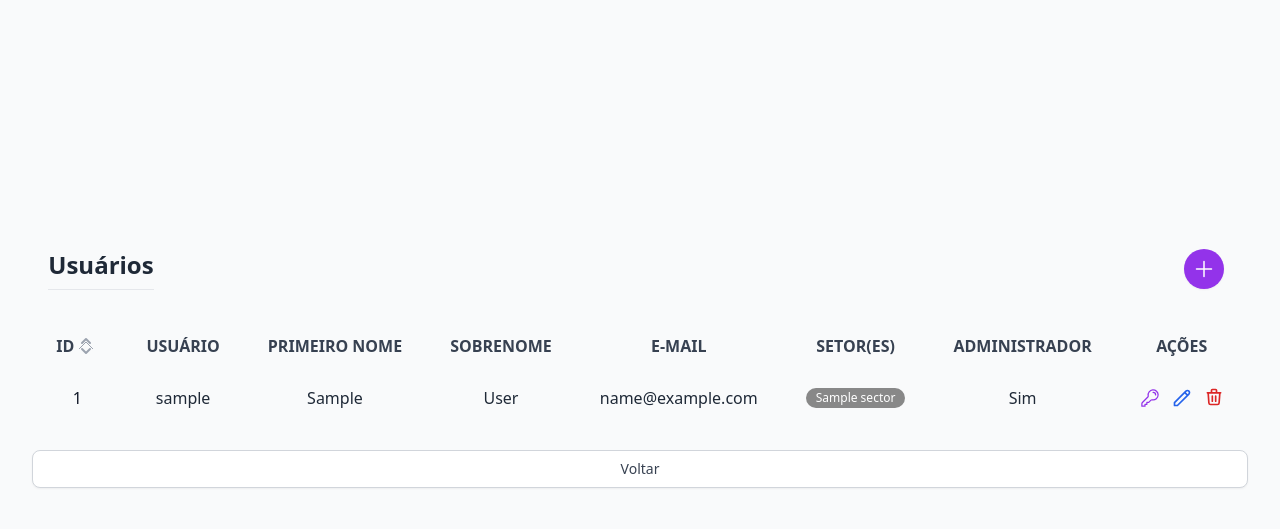
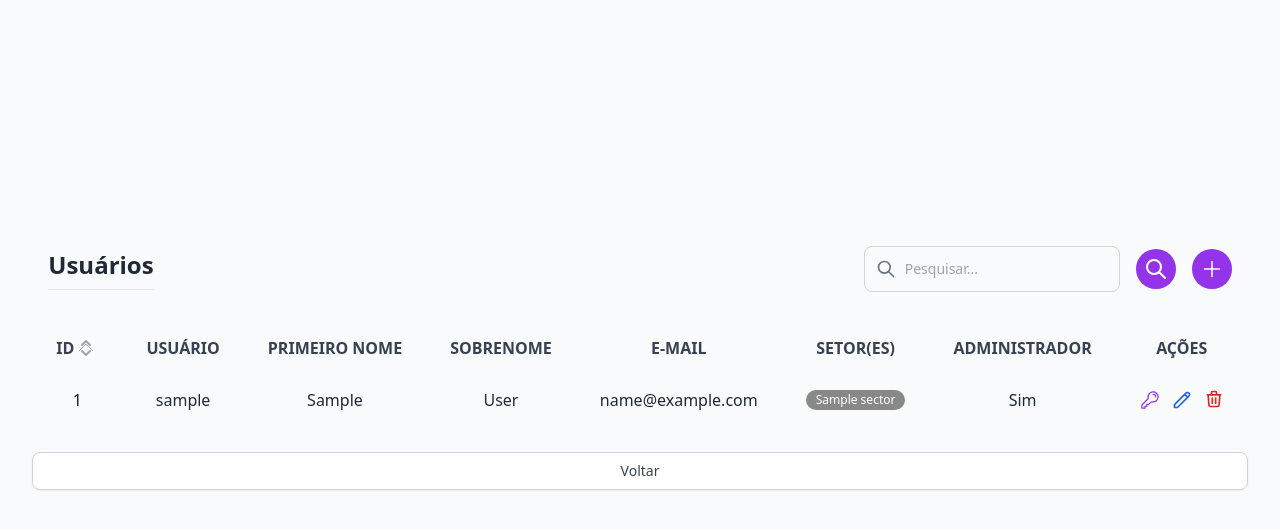
Before and after one commit to lucsdsm/tickets, a Flask app: page /users/view in a window 1280 px wide. Shown: the part 80-609 px from the top of the page. Run offline with Flask 3, Linux system fonts and the light colour scheme; a user stored in the database is signed in; tables that the repository leaves empty hold one stand-in row (values such as "Sample post").

Commit message:
funcionalidade de pesquisa na tabela de usuários

```diff
--- a/app/routes/panel/users/users.py
+++ b/app/routes/panel/users/users.py
@@ -1,7 +1,7 @@
 from app import db
 from flask import Blueprint, render_template, redirect, url_for, flash, request, session, Response
 from flask_login import login_user, logout_user, login_required, current_user
-from sqlalchemy import func
+from sqlalchemy import func, or_
 from app.decorators import admin_required
 from app.models import User
 from app.models import Sector
@@ -14,6 +14,7 @@ users = Blueprint('users', __name__)
 def view():
     sort_by = request.args.get('sort_by', 'id', type=str)
     direction = request.args.get('direction', 'asc', type=str)
+    search_term = request.args.get('search', '', type=str)
 
     # lista de colunas permitidas para evitar injeção de sql
     allowed_columns = ['id', 'username', 'first_name', 'last_name', 'email', 'sectors', 'admin']
@@ -28,6 +29,20 @@ def view():
 
     # constrói a query
     query = User.query
+
+    if search_term:
+        # O '%' é um wildcard. Pesquisa por termos que contenham o texto.
+        search_pattern = f"%{search_term}%"
+        # or_() permite pesquisar em múltiplas colunas
+        query = query.filter(
+            or_(
+                User.username.ilike(search_pattern),
+                User.first_name.ilike(search_pattern),
+                User.last_name.ilike(search_pattern),
+                User.email.ilike(search_pattern)
+            )
+        )
+
     if sort_by == 'sectors':
         # para ordenar por setor, faz join nas tabelas user e setor. nesse caso faz um left join para recuperar usuários também sem setor.
         # agrupa por utilizador e ordena pelo nome do primeiro setor em ordem alfabética.
@@ -52,7 +67,8 @@ def view():
                            users=users,
                            all_sectors=all_sectors,
                            sort_by=sort_by,
-                           direction=direction)
+                           direction=direction,
+                           search=search_term)
 
 @users.route('/add_user', methods=['GET', 'POST'])
 @login_required
--- a/app/static/css/output.css
+++ b/app/static/css/output.css
@@ -599,6 +599,10 @@ video {
   bottom: 0px;
 }
 
+.left-0 {
+  left: 0px;
+}
+
 .left-1\/2 {
   left: 50%;
 }
@@ -633,11 +637,6 @@ video {
 
 .m-5 {
   margin: 1.25rem;
-}
-
-.mx-2 {
-  margin-left: 0.5rem;
-  margin-right: 0.5rem;
 }
 
 .mx-4 {
@@ -959,10 +958,6 @@ video {
   justify-content: space-between;
 }
 
-.justify-around {
-  justify-content: space-around;
-}
-
 .gap-1 {
   gap: 0.25rem;
 }
@@ -1171,6 +1166,10 @@ video {
   padding: 0.625rem;
 }
 
+.p-3 {
+  padding: 0.75rem;
+}
+
 .p-4 {
   padding: 1rem;
 }
@@ -1246,6 +1245,14 @@ video {
 
 .pb-2 {
   padding-bottom: 0.5rem;
+}
+
+.pl-10 {
+  padding-left: 2.5rem;
+}
+
+.pl-3 {
+  padding-left: 0.75rem;
 }
 
 .pr-12 {
@@ -1839,6 +1846,10 @@ video {
   .md\:hidden {
     display: none;
   }
+
+  .md\:w-auto {
+    width: auto;
+  }
 }
 
 @media (min-width: 1024px) {
--- a/app/templates/layout.html
+++ b/app/templates/layout.html
@@ -24,6 +24,13 @@
         input[type="password"]::-ms-reveal,
         input[type="password"]::-webkit-password-reveal-button {
             display: none;
+        }
+        /* esconde o botão 'x' de limpar nos inputs de pesquisa */
+        input[type="search"]::-webkit-search-decoration,
+        input[type="search"]::-webkit-search-cancel-button,
+        input[type="search"]::-webkit-search-results-button,
+        input[type="search"]::-webkit-search-results-decoration {
+        -webkit-appearance: none;
         }
     </style>
 </head>
--- a/app/templates/panel/users/main.html
+++ b/app/templates/panel/users/main.html
@@ -4,10 +4,52 @@
 <fieldset class="space-y-4">
     <div class="flex justify-between items-center p-4">
         <legend class="text-2xl pb-2 font-bold border-b dark:text-white"> Usuários </legend>
-        <div class="flex justify-around items-center">
+        <div class="flex items-center gap-4 w-full md:w-auto">
+            <!-- pesquisa -->
+            <form x-data="{ search: '{{ search or '' }}' }"
+                      x-ref="searchForm"
+                      method="GET"
+                      action="{{ url_for('users.view') }}"
+                      class="flex-grow flex items-center gap-4">
+                <div class="relative">
+                    <div class="absolute inset-y-0 left-0 flex items-center pl-3 pointer-events-none">
+                        <svg class="w-5 h-5 text-gray-500 dark:text-gray-400" fill="none" stroke="currentColor"
+                            viewBox="0 0 24 24">
+                            <path stroke-linecap="round" stroke-linejoin="round" stroke-width="2"
+                                d="M21 21l-6-6m2-5a7 7 0 11-14 0 7 7 0 0114 0z"></path>
+                        </svg>
+                    </div>
+
+                    <input type="search" name="search" x-model="search" x-ref="searchInput"
+                        class="block w-full p-3 pl-10 text-sm bg-gray-50 border border-gray-300 text-gray-900 text-sm rounded-lg focus:ring-blue-0 focus:border-blue-0 dark:bg-gray-700 dark:border-gray-600 dark:placeholder-gray-400 dark:text-white"
+                        placeholder="Pesquisar...">
+                </div>
+
+                <div x-show="search.length > 0" x-transition>
+                    <button @click="$refs.searchInput.value = ''; search = ''; $refs.searchForm.submit()" type="button" title="Limpar pesquisa"
+                        class="flex-shrink-0 inline-flex items-center justify-center w-10 h-10 text-white bg-purple-600 border border-transparent rounded-full shadow-sm hover:bg-purple-700 focus:outline-none focus:ring-2 focus:ring-offset-2 focus:ring-purple-500 dark:focus:ring-offset-gray-800">
+                        <span class="sr-only">Limpar pesquisa</span>
+                        <svg class="w-5 h-5" fill="none" stroke="currentColor" viewBox="0 0 24 24">
+                            <path stroke-linecap="round" stroke-linejoin="round" stroke-width="2" d="M6 18L18 6M6 6l12 12"></path>
+                        </svg>
+                    </button>
+                </div>
+
+                <button type="submit" title="Pesquisar"
+                    class="flex-shrink-0 inline-flex items-center justify-center w-10 h-10 text-white bg-purple-600 border border-transparent rounded-full shadow-sm hover:bg-purple-700 focus:outline-none focus:ring-2 focus:ring-offset-2 focus:ring-purple-500 dark:focus:ring-offset-gray-800">
+
+                    <span class="sr-only">Pesquisar</span>
+
+                    <svg class="w-6 h-6" fill="none" stroke="currentColor" viewBox="0 0 24 24" xmlns="http://www.w3.org/2000/svg">
+                        <path stroke-linecap="round" stroke-linejoin="round" stroke-width="2"
+                            d="M21 21l-6-6m2-5a7 7 0 11-14 0 7 7 0 0114 0z"></path>
+                    </svg>
+                </button>
+            </form>
+
             <a href="{{ url_for('users.add_user') }}" title="Adicionar novo usuário"
-                class="mx-2 inline-flex items-center justify-center w-10 h-10 text-white bg-purple-600 border border-transparent rounded-full shadow-sm hover:bg-purple-700 focus:outline-none focus:ring-2 focus:ring-offset-2 focus:ring-purple-500 dark:focus:ring-offset-gray-800">
-                <span class="sr-only"> Adicionar usuário </span>
+                class="flex-shrink-0 inline-flex items-center justify-center w-10 h-10 text-white bg-purple-600 border border-transparent rounded-full shadow-sm hover:bg-purple-700 focus:outline-none focus:ring-2 focus:ring-offset-2 focus:ring-purple-500 dark:focus:ring-offset-gray-800">
+                <span class="sr-only">Adicionar usuário</span>
                 <svg class="w-6 h-6" xmlns="http://www.w3.org/2000/svg" fill="none" viewBox="0 0 24 24" stroke-width="1.5"
                     stroke="currentColor">
                     <path stroke-linecap="round" stroke-linejoin="round" d="M12 4.5v15m7.5-7.5h-15" />
```
